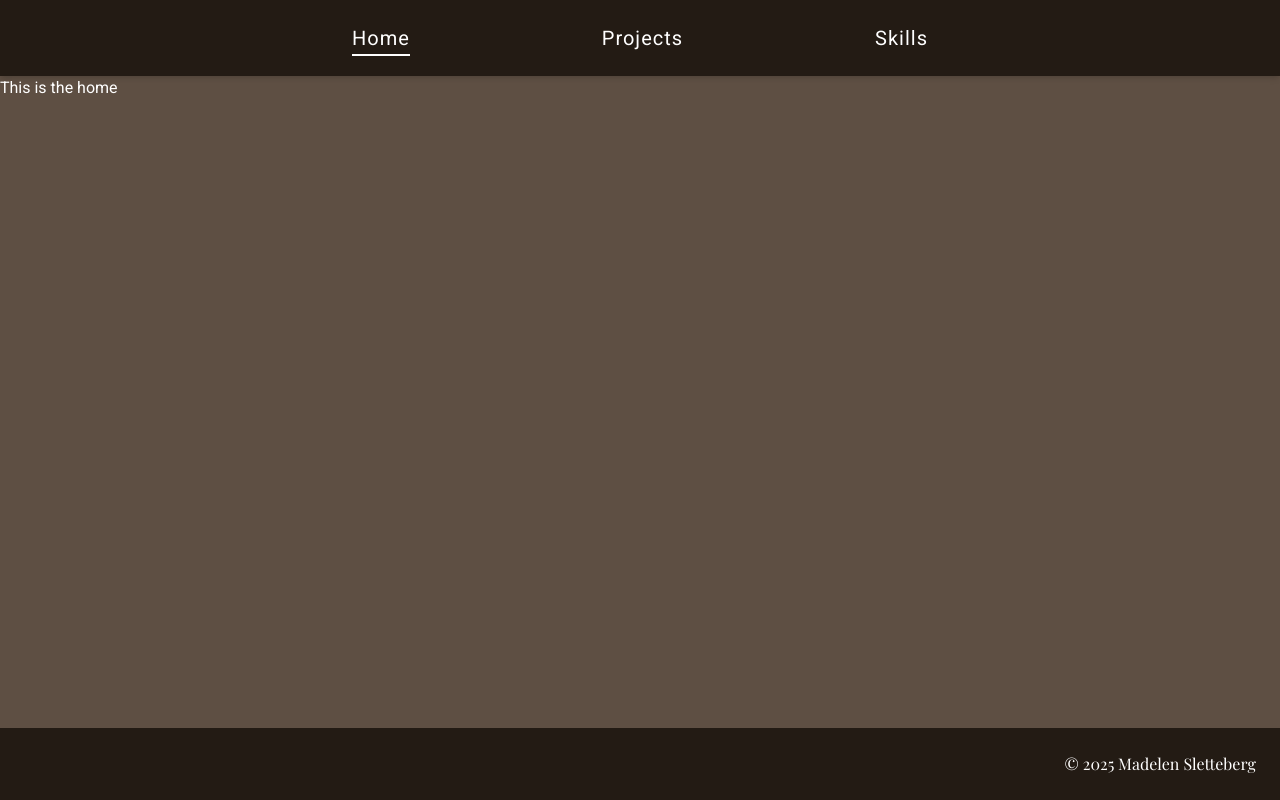
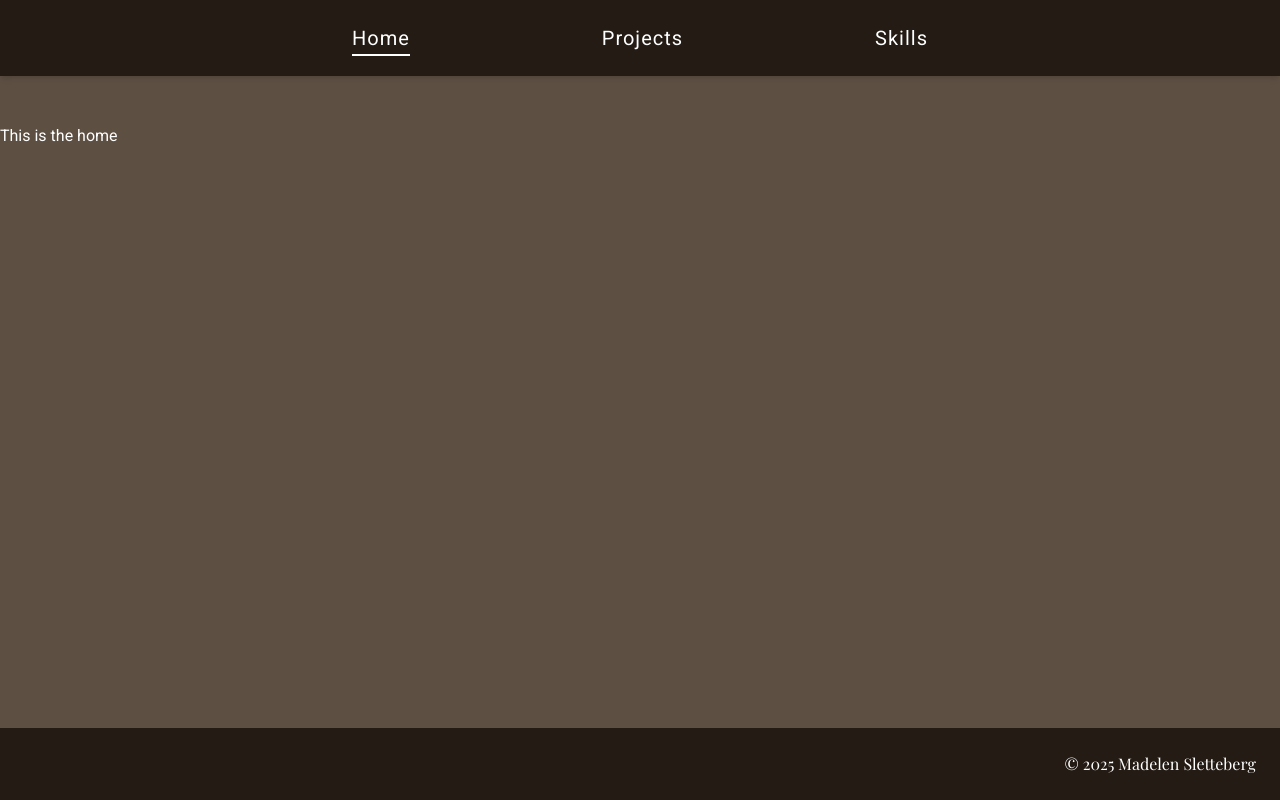
Before and after one commit to maddipaddi/maddipaddi, a React (Vite) app: page / in a window 1280 px wide. Built offline with nearby package versions, Linux system fonts and the light colour scheme; a web font is replaced by a local one.

Commit message:
feat: add margin top to main element

```diff
--- a/src/components/layout/index.jsx
+++ b/src/components/layout/index.jsx
@@ -6,7 +6,7 @@ export default function Layout() {
   return (
     <>
       <Header />
-      <main className="flex flex-col flex-grow">
+      <main className="flex flex-col flex-grow mt-12">
         <Outlet />
       </main>
       <Footer />
```
